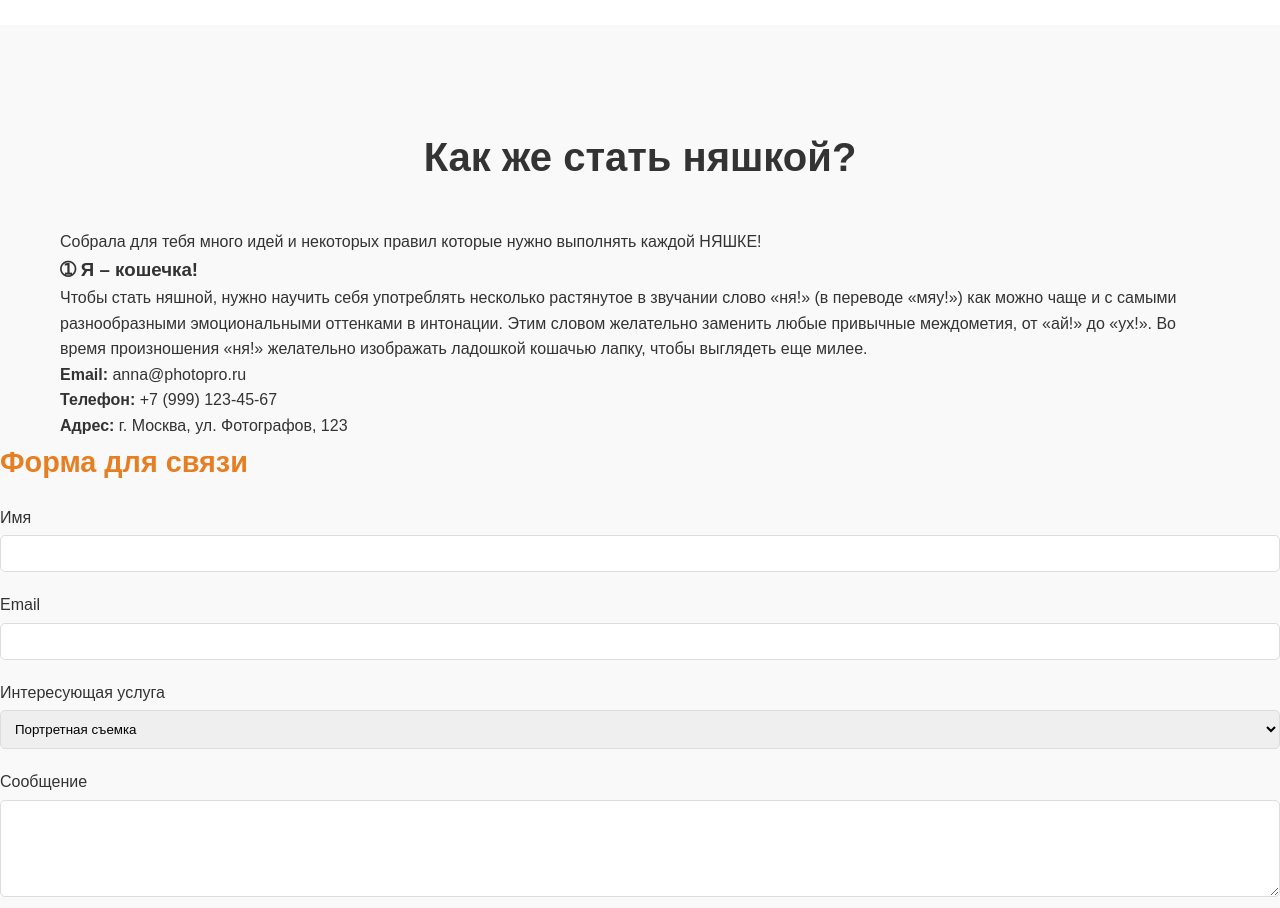
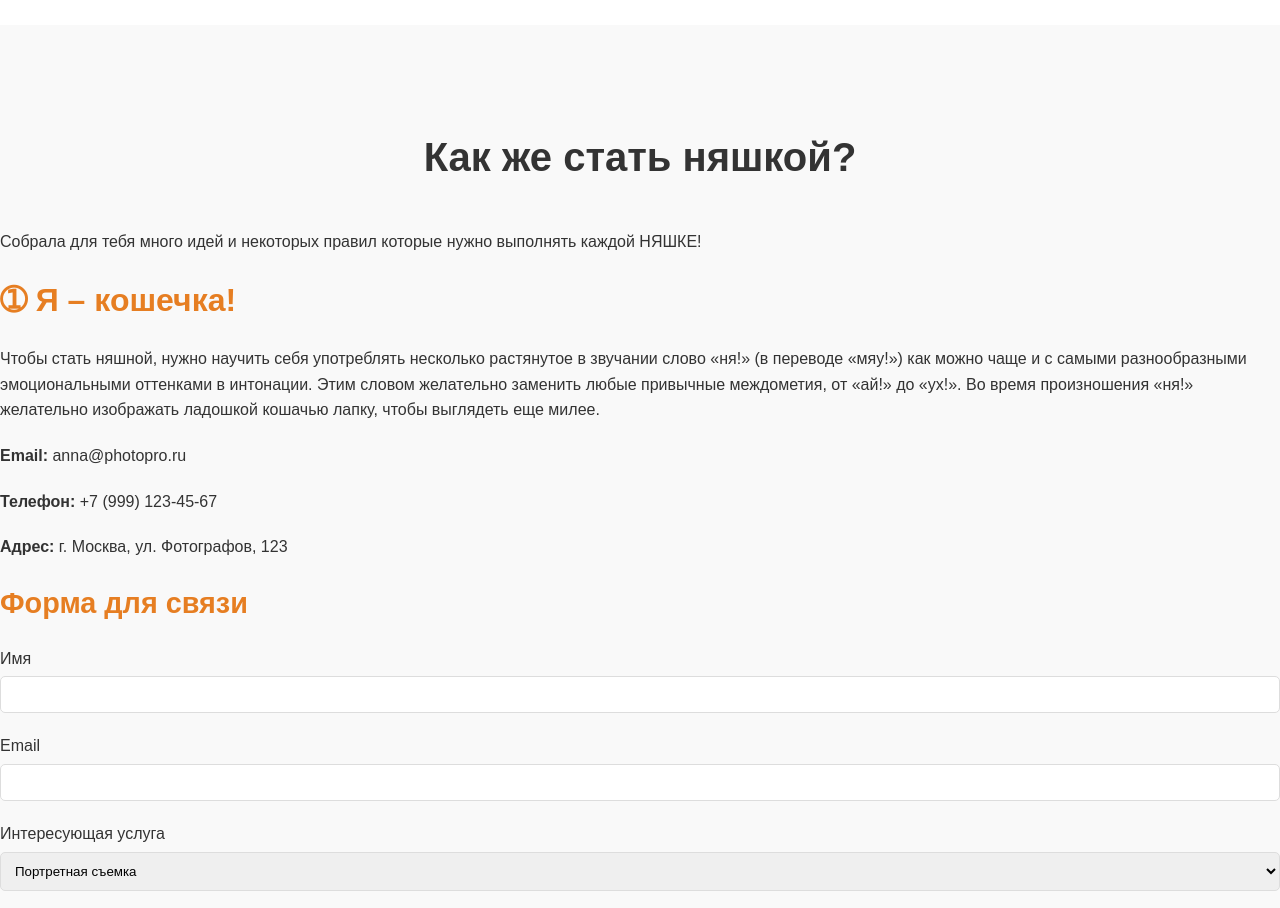
Before and after one commit to SOXA9/kawaii, a plain HTML site: page index.html in a window 1280 px wide. Shown: the part 2120-3028 px from the top of the page. Drawn offline with Linux system fonts and the light colour scheme.

Commit message:
Update index.html

```diff
--- a/index.html
+++ b/index.html
@@ -67,7 +67,7 @@
 </section>
 
 <section id="contact" class="contact-section">
-<div class="container">
+<div class="about-text">
 <h2>Как же стать няшкой?</h2>
 <p> Собрала для тебя много идей и некоторых правил которые нужно выполнять каждой НЯШКЕ!</p>
 <h3>➀︎  Я – кошечка! </h3>
```
